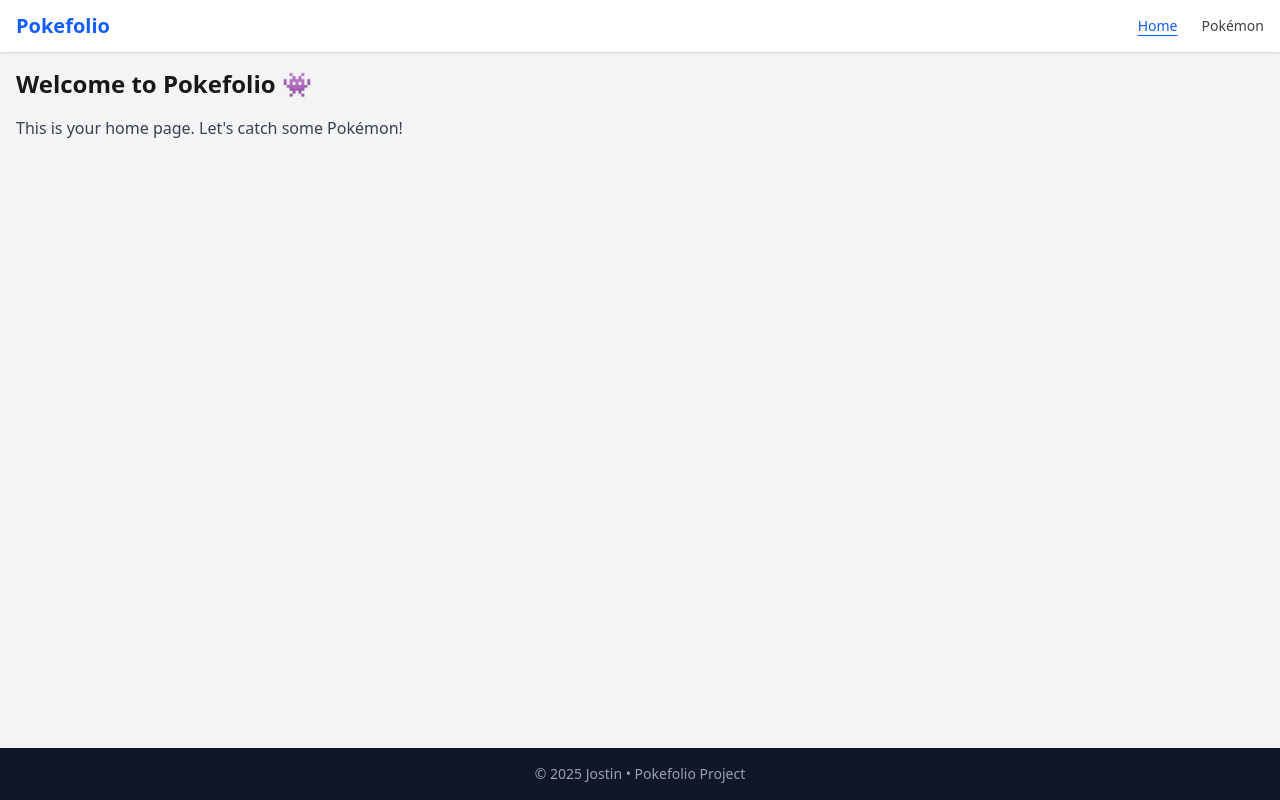
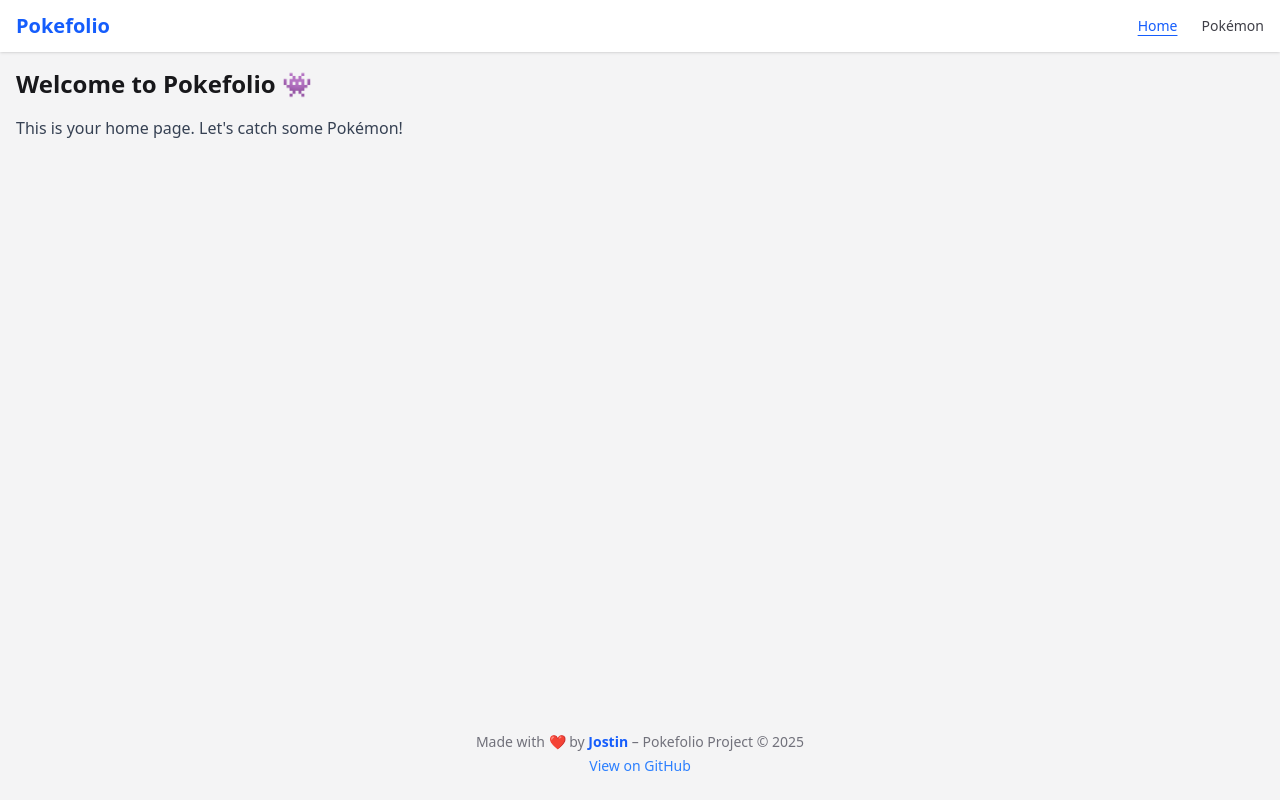
Before and after one commit to JostinFabianCC/react-poke-portfolio, a React (Vite) app: page / in a window 1280 px wide. Built offline with nearby package versions, Linux system fonts and the light colour scheme.

Commit message:
publish branch

```diff
--- a/src/presentation/components/layout/Footer.jsx
+++ b/src/presentation/components/layout/Footer.jsx
@@ -1,7 +1,19 @@
 export default function Footer() {
     return (
-      <footer className="bg-gray-900 text-gray-400 text-sm text-center py-4 mt-auto">
-        © {new Date().getFullYear()} Jostin • Pokefolio Project
+      <footer className="bg-zinc-100 dark:bg-zinc-950 text-center text-sm text-zinc-500 dark:text-zinc-400 py-6 mt-10">
+        <p>
+          Made with ❤️ by <strong className="text-blue-600 dark:text-blue-400">Jostin</strong> – Pokefolio Project © {new Date().getFullYear()}
+        </p>
+        <p className="mt-1">
+          <a
+            href="https://github.com/jostinfabian/react-poke-portfolio"
+            className="hover:underline text-blue-500"
+            target="_blank"
+            rel="noopener noreferrer"
+          >
+            View on GitHub
+          </a>
+        </p>
       </footer>
     );
   }
```
